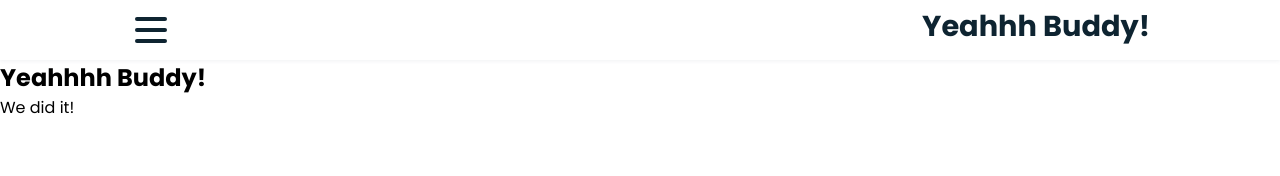
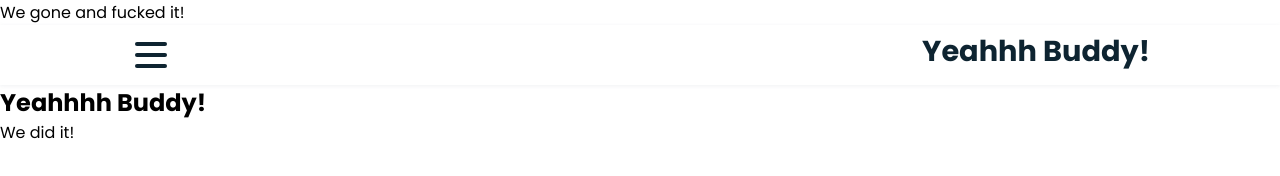
Before and after one commit to DeanParkin/Anchor-Gatsby, a Gatsby site: page / in a window 1280 px wide. Built offline with nearby package versions, Linux system fonts and the light colour scheme; Gatsby itself is replaced by a stand-in of ours.

Commit message:
yeahh buddy

```diff
--- a/src/pages/index.js
+++ b/src/pages/index.js
@@ -4,6 +4,7 @@ import Layout from "../components/Layout"
 export default function index() {
   return (
     <div>
+      <p>We gone and fucked it!</p>
       <Layout pageTitle="Yeahhh Buddy!">
         <h2>Yeahhhh Buddy!</h2>
         <p>We did it!</p>
```
